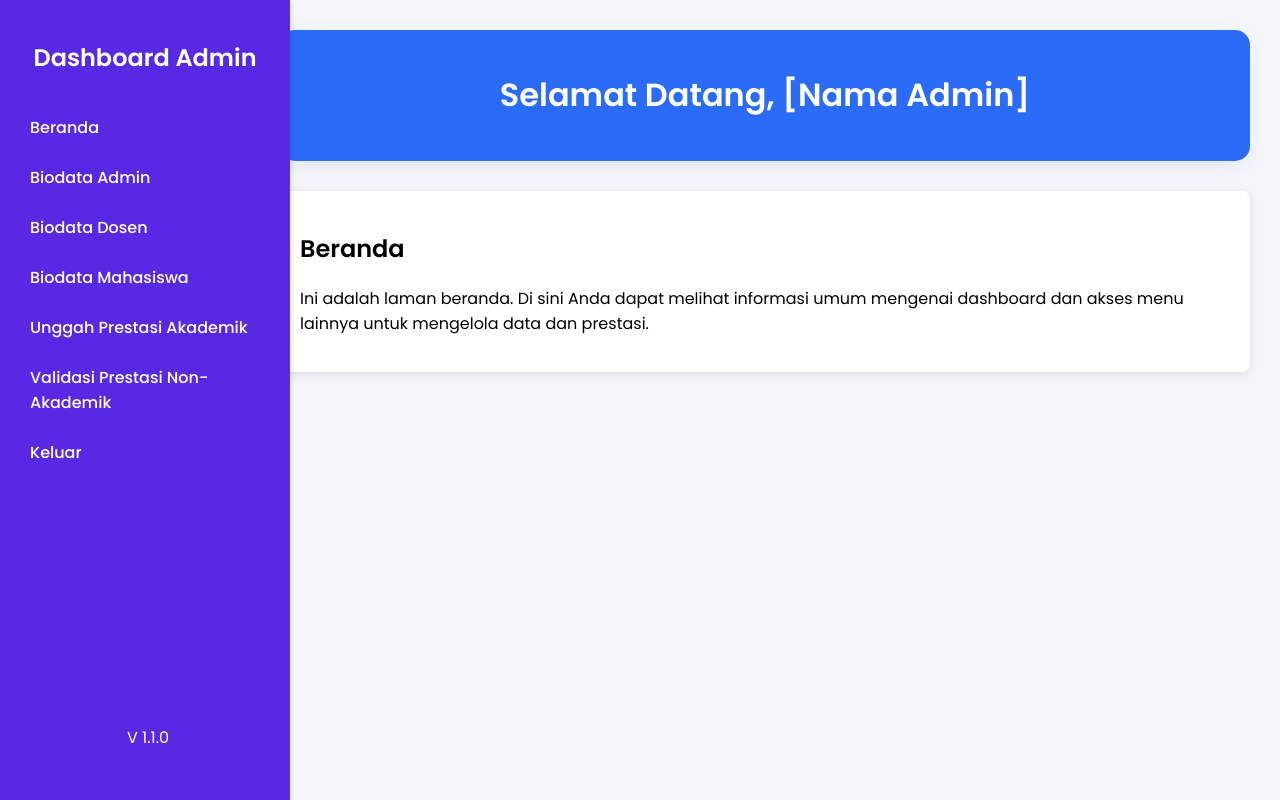
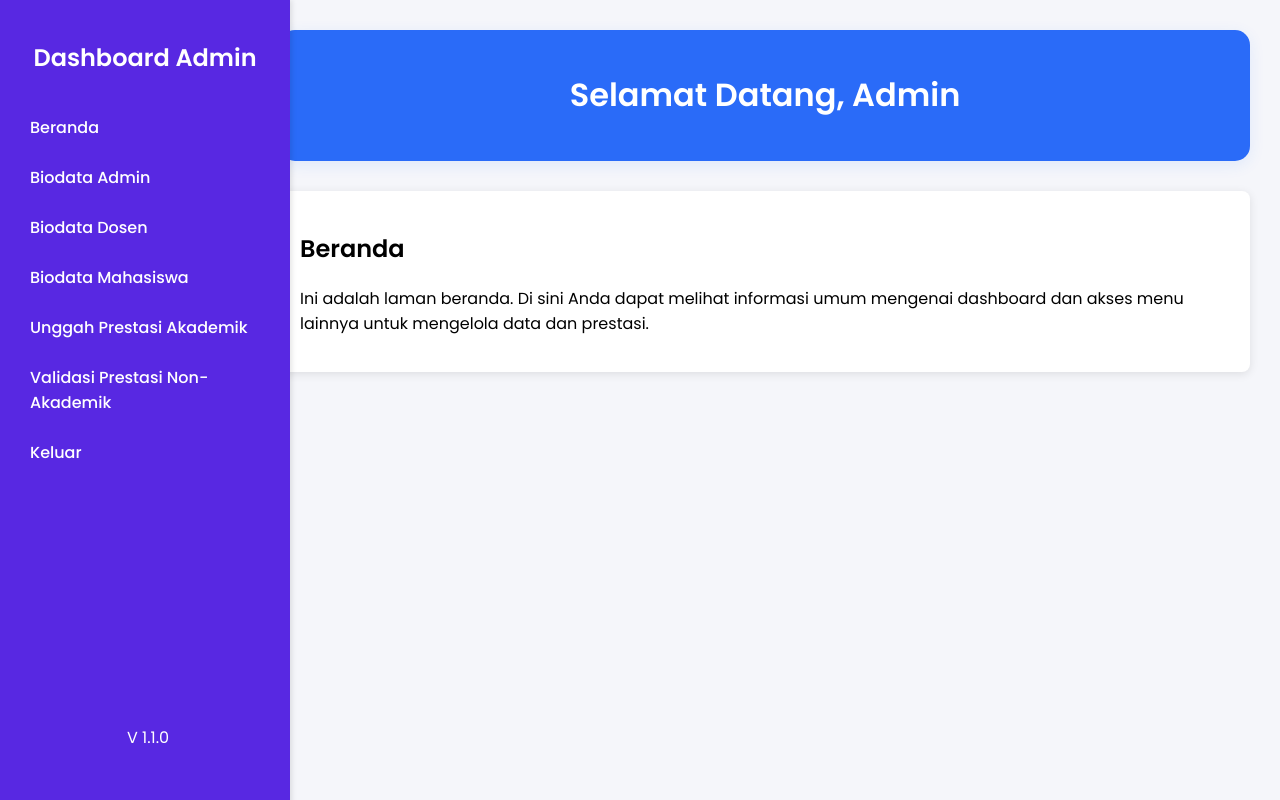
Before and after one commit to aqilaazza/ProjectSistemPencatatanPrestasi, a PHP site: page /admin/dashboard_admin.php in a window 1280 px wide. Run offline with PHP 8.4, Linux system fonts and the light colour scheme.

Commit message:
first init in github

```diff
--- a/projectAkhir/admin/dashboard_admin.php
+++ b/projectAkhir/admin/dashboard_admin.php
@@ -140,7 +140,7 @@
 
     <div class="main-content" id="main-content">
         <div class="header">
-            <h1>Selamat Datang, [Nama Admin]</h1>
+            <h1>Selamat Datang, Admin</h1>
         </div>
 
         <!-- Beranda -->
```
